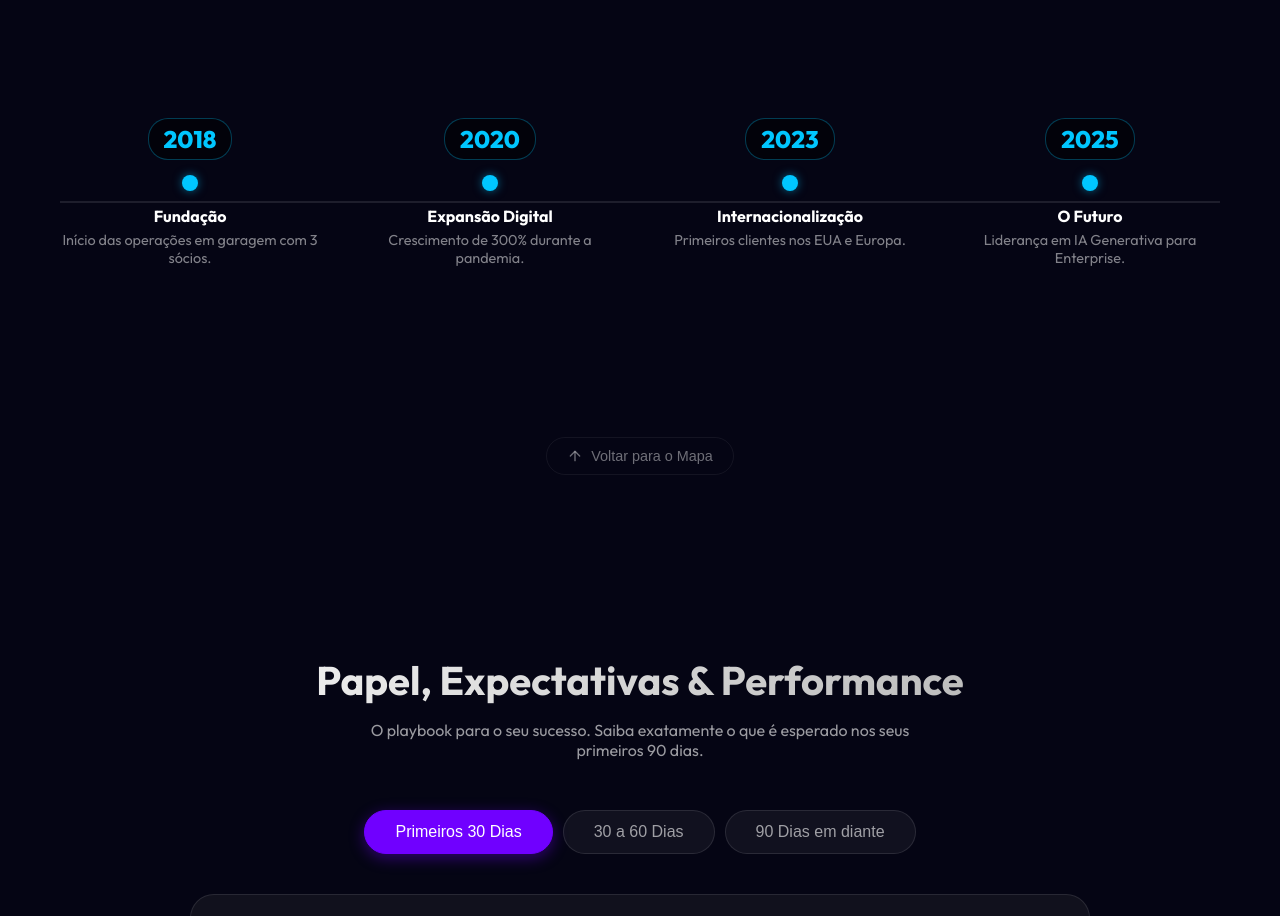
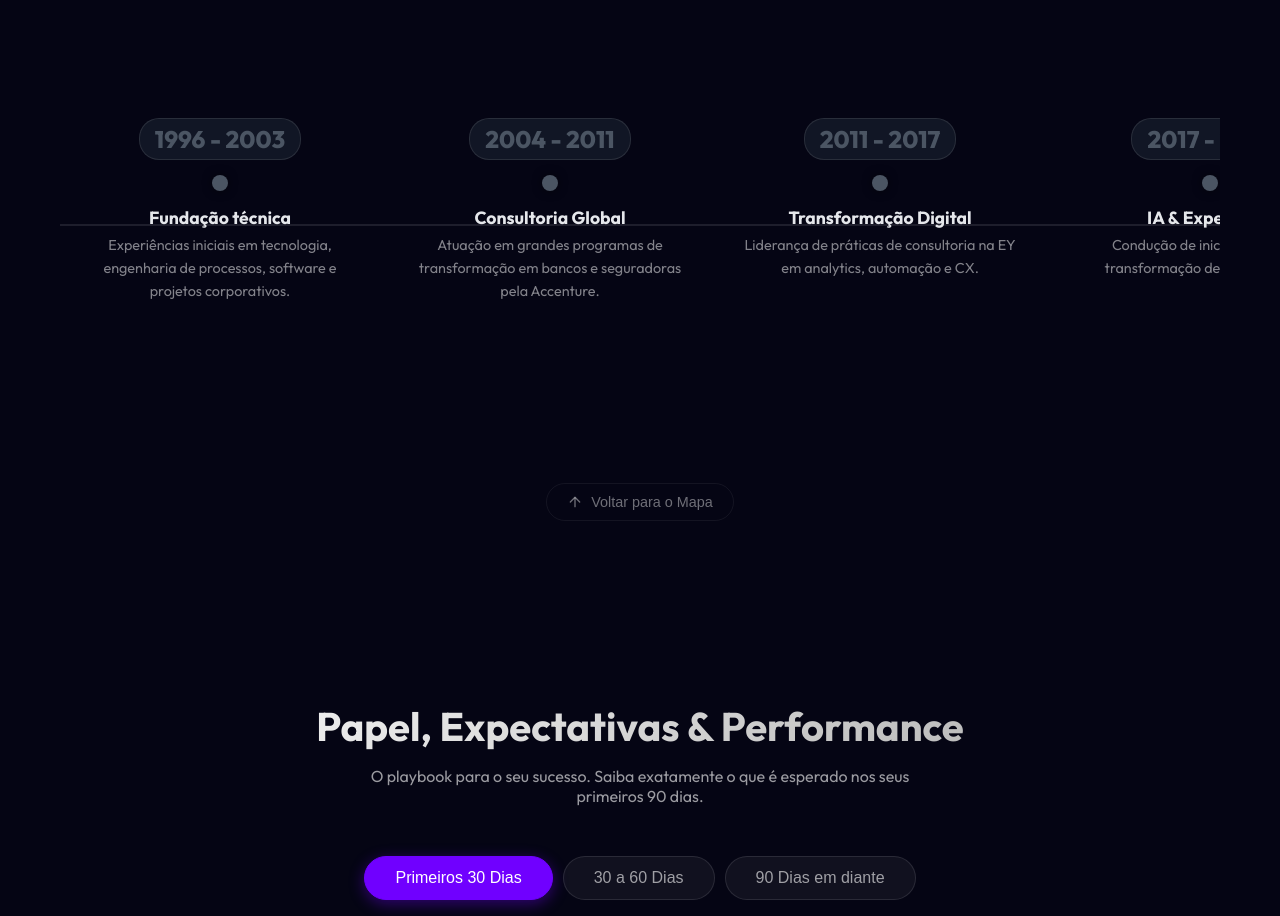
Before and after one commit to astoraoliveira-alt/onboarding, a React (Vite) app: page / in a window 1280 px wide. Shown: the part 3289-4205 px from the top of the page. Built offline with nearby package versions, Linux system fonts and the light colour scheme.

Commit message:
content: Atualizada timeline histórica com novos marcos e destaque para 2025/2026

```diff
--- a/src/components/BusinessContext.jsx
+++ b/src/components/BusinessContext.jsx
@@ -71,38 +71,70 @@ const BusinessContext = () => {
             <div className="history-timeline">
                 <div className="timeline-track"></div>
                 <div className="timeline-events">
+
                     <div className="t-event">
-                        <span className="t-year">2018</span>
+                        <span className="t-year">1996 - 2003</span>
                         <div className="t-dot"></div>
                         <div className="t-content">
-                            <h4>Fundação</h4>
-                            <p>Início das operações em garagem com 3 sócios.</p>
+                            <h4>Fundação técnica</h4>
+                            <p>Experiências iniciais em tecnologia, engenharia de processos, software e projetos corporativos.</p>
                         </div>
                     </div>
+
                     <div className="t-event">
-                        <span className="t-year">2020</span>
+                        <span className="t-year">2004 - 2011</span>
                         <div className="t-dot"></div>
                         <div className="t-content">
-                            <h4>Expansão Digital</h4>
-                            <p>Crescimento de 300% durante a pandemia.</p>
+                            <h4>Consultoria Global</h4>
+                            <p>Atuação em grandes programas de transformação em bancos e seguradoras pela Accenture.</p>
                         </div>
                     </div>
+
                     <div className="t-event">
-                        <span className="t-year">2023</span>
+                        <span className="t-year">2011 - 2017</span>
                         <div className="t-dot"></div>
                         <div className="t-content">
-                            <h4>Internacionalização</h4>
-                            <p>Primeiros clientes nos EUA e Europa.</p>
+                            <h4>Transformação Digital</h4>
+                            <p>Liderança de práticas de consultoria na EY em analytics, automação e CX.</p>
                         </div>
                     </div>
+
                     <div className="t-event">
+                        <span className="t-year">2017 - 2019</span>
+                        <div className="t-dot"></div>
+                        <div className="t-content">
+                            <h4>IA & Experience</h4>
+                            <p>Condução de iniciativas de IA e transformação de canais na IBM.</p>
+                        </div>
+                    </div>
+
+                    <div className="t-event">
+                        <span className="t-year">2019 - 2024</span>
+                        <div className="t-dot"></div>
+                        <div className="t-content">
+                            <h4>Liderança Executiva</h4>
+                            <p>Posições executivas (Accenture, Minsait, FourD) liderando vendas e delivery.</p>
+                        </div>
+                    </div>
+
+                    <div className="t-event highlight">
                         <span className="t-year">2025</span>
                         <div className="t-dot"></div>
                         <div className="t-content">
-                            <h4>O Futuro</h4>
-                            <p>Liderança em IA Generativa para Enterprise.</p>
+                            <h4>Nascimento da DAVOS</h4>
+                            <p>Criação da empresa unindo décadas de experiência para entregar impacto real.</p>
                         </div>
                     </div>
+
+                    <div className="t-event highlight">
+                        <span className="t-year">2026</span>
+                        <div className="t-dot"></div>
+                        <div className="t-content">
+                            <h4>Consolidação</h4>
+                            <p>Foco em expansão, parcerias estratégicas e consolidação do modelo Davos.</p>
+                        </div>
+                    </div>
+
                 </div>
             </div>
 
--- a/src/components/StrategicSections.css
+++ b/src/components/StrategicSections.css
@@ -278,17 +278,22 @@
 
 .timeline-events {
     display: flex;
-    justify-content: space-between;
+    justify-content: flex-start;
+    /* Permite scroll horizontal fluido */
     position: relative;
     z-index: 1;
     overflow-x: auto;
-    padding-bottom: 20px;
-    gap: 40px;
+    padding-bottom: 30px;
+    /* Espaço pro scrollbar */
+    gap: 50px;
+    /* Mais espaço entre eventos */
+    padding-left: 20px;
+    padding-right: 20px;
 }
 
 .t-event {
-    flex: 1;
-    min-width: 200px;
+    flex: 0 0 280px;
+    /* Largura fixa maior para texto */
     text-align: center;
     display: flex;
     flex-direction: column;
@@ -299,29 +304,62 @@
 .t-year {
     font-size: 1.5rem;
     font-weight: 800;
-    color: #00c6ff;
-    background: rgba(0, 0, 0, 0.5);
+    color: #4b5563;
+    /* Cinza para passado */
+    background: rgba(31, 41, 55, 0.5);
     padding: 5px 15px;
     border-radius: 20px;
-    border: 1px solid rgba(0, 198, 255, 0.3);
+    border: 1px solid rgba(255, 255, 255, 0.1);
+    transition: all 0.3s;
 }
 
 .t-dot {
     width: 16px;
     height: 16px;
-    background: #00c6ff;
+    background: #4b5563;
     border-radius: 50%;
-    box-shadow: 0 0 10px rgba(0, 198, 255, 0.5);
+    box-shadow: 0 0 10px rgba(0, 0, 0, 0.5);
+    transition: all 0.3s;
 }
 
 .t-content h4 {
-    color: #fff;
+    color: #e5e7eb;
     margin-bottom: 5px;
+    font-size: 1.1rem;
 }
 
 .t-content p {
     font-size: 0.9rem;
     color: rgba(255, 255, 255, 0.5);
+    line-height: 1.6;
+}
+
+/* DESTAQUE 2025/2026 */
+.t-event.highlight .t-year {
+    color: #fff;
+    background: #7000ff;
+    /* Davos Purple */
+    border-color: #7000ff;
+    transform: scale(1.1);
+    box-shadow: 0 0 20px rgba(112, 0, 255, 0.5);
+}
+
+.t-event.highlight .t-dot {
+    background: #00c6ff;
+    /* Davos Blue */
+    width: 20px;
+    height: 20px;
+    box-shadow: 0 0 15px #00c6ff;
+    border: 2px solid #fff;
+}
+
+.t-event.highlight .t-content h4 {
+    color: #00c6ff;
+    font-weight: 700;
+}
+
+.t-event.highlight .t-content p {
+    color: rgba(255, 255, 255, 0.9);
 }
 
 /* Business Model */
@@ -367,6 +405,7 @@
 }
 
 /* === Role Expectations Styles === */
+/* ... Mantendo estilos anteriores ... */
 .tabs-container {
     display: flex;
     justify-content: center;
@@ -497,6 +536,8 @@
         flex-direction: column;
         align-items: flex-start;
         gap: 30px;
+        overflow-x: hidden;
+        /* Remove scroll horizontal no mobile para virar lista */
     }
 
     .timeline-track {
@@ -509,14 +550,22 @@
     }
 
     .t-event {
+        flex: 1;
+        /* Volta ao normal vertical */
         flex-direction: row;
         text-align: left;
         padding-left: 50px;
+        min-width: auto;
     }
 
     .t-year {
         position: absolute;
         left: 0;
+        min-width: 80px;
+        /* Garante tamanho para ano */
+        text-align: center;
+        font-size: 0.8rem;
+        padding: 4px 8px;
     }
 
     .t-dot {
```
